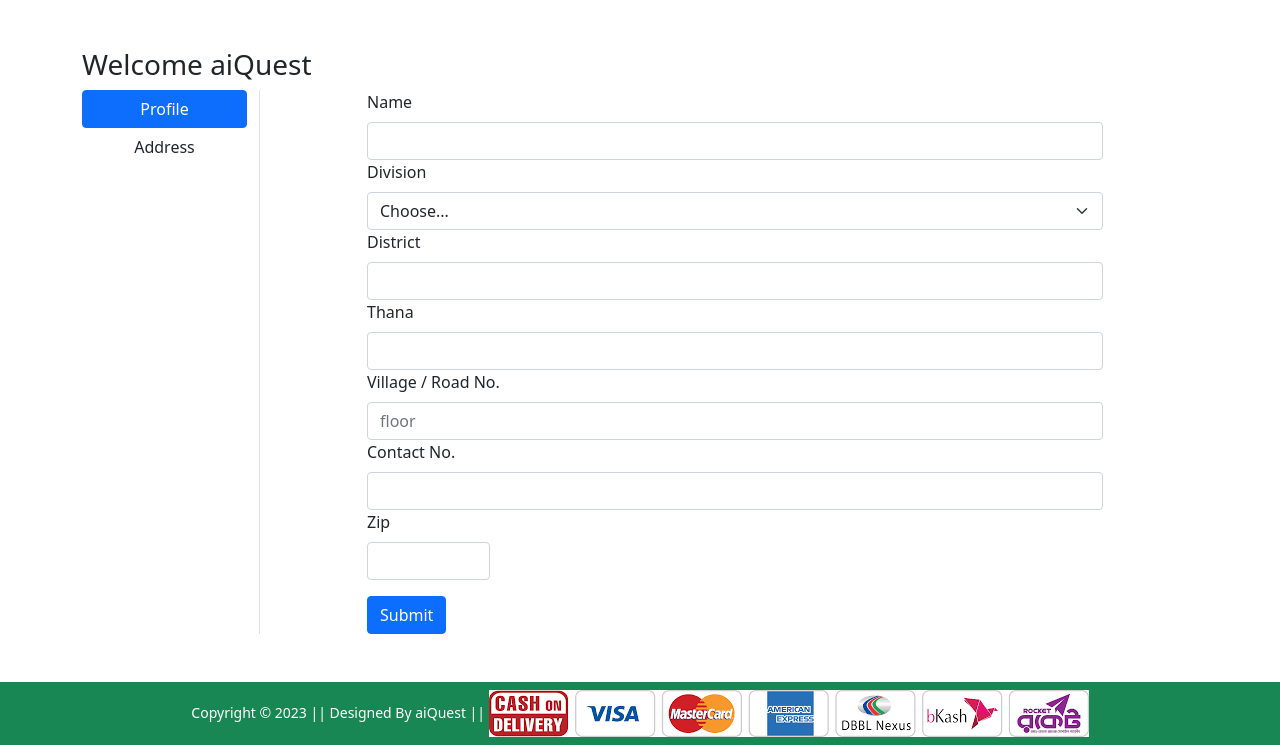
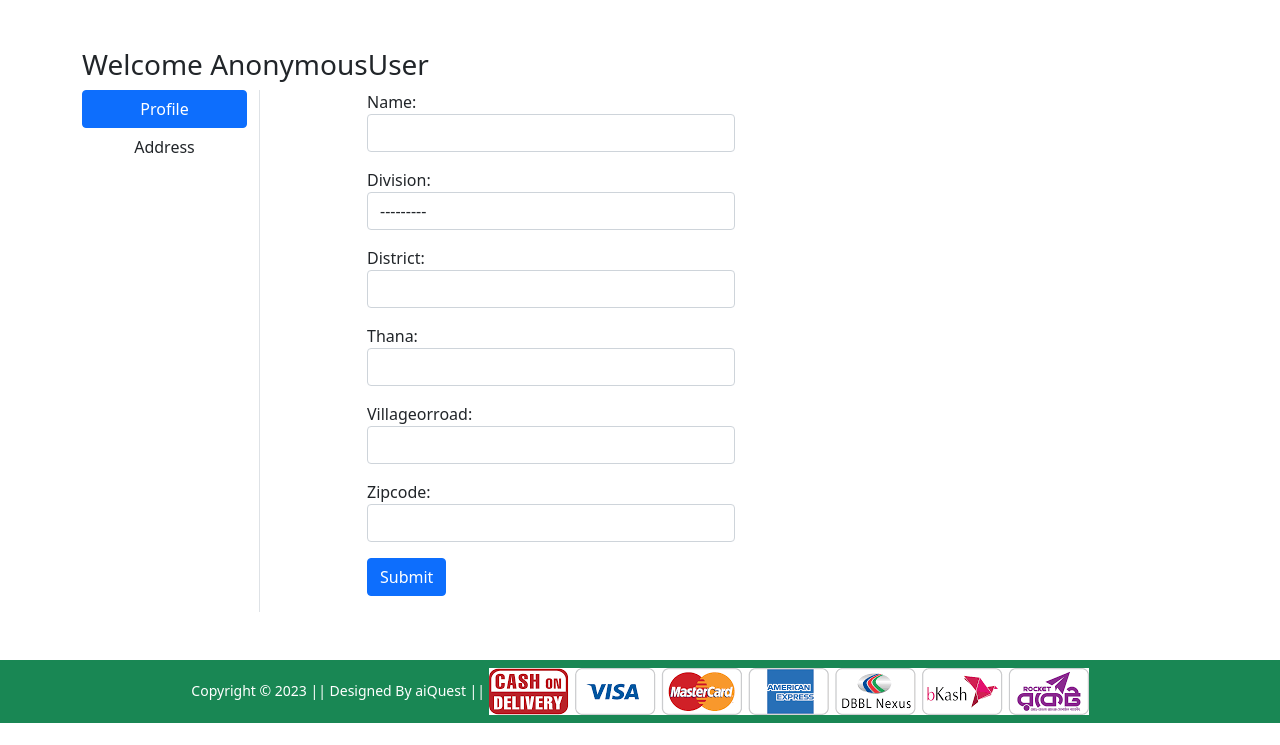
Before and after one commit to jobayrulhasan/djangoEcommercefirst, a Django app: page /profile/ in a window 1280 px wide. Shown: the part 56-801 px from the top of the page. After the commit the page ends 779 px from the top, so only its background shows below. Run offline with Django 5.2, Linux system fonts and the light colour scheme; some libraries are stand-ins or nearby versions.

Commit message:
last changes

```diff
--- a/Shop/forms.py
+++ b/Shop/forms.py
@@ -3,6 +3,7 @@ from django.contrib.auth.forms import UserCreationForm, PasswordChangeForm, Pass
 from django.contrib.auth.models import User
 from django.utils.translation import gettext_lazy as _
 from django.contrib.auth import password_validation
+from .models import Customer
 
 # user registration form. django default
 class CustomerRegistrationForm(UserCreationForm):
@@ -36,3 +37,10 @@ class MyPasswordResetForm(PasswordResetForm):
 class MySetPasswordForm(SetPasswordForm):
     new_password1 = forms.CharField(label=_('New Password'), strip=False, widget=forms.PasswordInput(attrs={'autocomplete':'new password', 'class':'form-control'}), help_text=password_validation.password_validators_help_text_html())
     new_password2 = forms.CharField(label=_('Confirm New Password'), strip=False, widget=forms.PasswordInput(attrs={'autocomplete':'new password', 'class':'form-control'}))
+
+# customer profile
+class CustomerProfileForm(forms.ModelForm):
+    class Meta:
+        model = Customer
+        fields = ['name','division','district','thana','villageorroad','zipcode']
+        widgets = {'name':forms.TextInput(attrs={'class':'form-control'}), 'division':forms.Select(attrs={'class':'form-control'}), 'district':forms.TextInput(attrs={'class':'form-control'}), 'thana':forms.TextInput(attrs={'class':'form-control'}), 'villageorroad':forms.TextInput(attrs={'class':'form-control'}), 'zipcode':forms.NumberInput(attrs={'class':'form-control'})}
--- a/Shop/models.py
+++ b/Shop/models.py
@@ -20,7 +20,7 @@ class Customer(models.Model):
     division = models.CharField(choices=DIVISION_CHOICES, max_length= 50)
     district = models.CharField(max_length=200)
     thana = models.CharField(max_length=50)
-    villageorroad = models.CharField(50)
+    villageorroad = models.CharField(max_length=50)
     zipcode = models.IntegerField()
 
 
--- a/Shop/templates/Shop/base.html
+++ b/Shop/templates/Shop/base.html
@@ -64,10 +64,14 @@
                 <div>
                     <ul class="navbar-nav me-auto mb-2 mb-lg-0">
                         {% if request.user.is_authenticated %}
+                        <li class="nav-item mx-2">
+                            <a href="#" class="nav-link text-white"><span
+                                class="badge bg-danger">10</span> Cart </a>
+                        </li>
                         <li class="nav-item dropdown mx-2">
                             <a class="nav-link dropdown-toggle text-white" href="#" id="profileDropdown" role="button"
                                 data-bs-toggle="dropdown" aria-expanded="false">
-                                aiQuest
+                                {{request.user.username}}
                             </a>
                             <ul class="dropdown-menu" aria-labelledby="profileDropdown">
                                 <li><a class="dropdown-item" href="{% url 'profilepage'%}">Profile</a></li>
@@ -75,10 +79,6 @@
                                 <li><a class="dropdown-item" href="{% url 'passwordchange'%}">Change Password</a></li>
                                 <li><a class="dropdown-item" href="{% url 'userLogout'%}">Logout</a></li>
                             </ul>
-                        </li>
-                        <li class="nav-item mx-2">
-                            <a href="#" class="nav-link text-white"><span
-                                    class="badge bg-danger">10</span> Cart </a>
                         </li>
                         {% else %}
                         <li class="nav-item mx-2">
--- a/Shop/templates/Shop/profile.html
+++ b/Shop/templates/Shop/profile.html
@@ -4,50 +4,26 @@
 {% block main-content %}
 <div class="container my-5">
     <div class="row">
-        <h3>Welcome aiQuest</h3>
+        <h3>Welcome <span class="text-capitalize">{{request.user}}</span></h3>
         <div class="col-sm-2 border-end">
             <ul class="list-unstyled">
-                <li class="d-grid"><a href="{% url 'profilepage' %}" class="btn btn-primary">Profile</a></li>
-                <li class="d-grid"><a href="{% url 'profilepage' %}" class="btn">Address</a></li>
+                <li class="d-grid"><a href="{% url 'profilepage' %}" class="btn {{active}}">Profile</a></li>
+                <li class="d-grid"><a href="{% url 'address' %}" class="btn">Address</a></li>
             </ul>
         </div>
         <div class="col-sm-8 offset-sm-1">
+            {% if messages %}
+            {% for message in messages %}
+            <p {% if message.tags %} class="alert alert-{{message.tags}} mb-5" {% endif %}>{{message}}</p>
+            {% endfor %}
+            {% endif %}
             <form action="" method="post">
                 {% csrf_token %}
-                <div class="col-12">
-                    <label for="inputName" class="form-label">Name</label>
-                    <input type="text" class="form-control" id="inputEmail">
-                </div>
-                <div class="col-md-12">
-                    <label for="inputDivision" class="form-label">Division</label>
-                    <select id="inputDivision" class="form-select">
-                        <option selected>Choose...</option>
-                        <option>...</option>
-                    </select>
-                </div>
-                <div class="col-12">
-                    <label for="inputDistrict" class="form-label">District</label>
-                    <input type="text" class="form-control" id="inputDistrict">
-                </div>
-                <div class="col-12">
-                    <label for="inputThana" class="form-label">Thana</label>
-                    <input type="text" class="form-control" id="inputThana">
-                </div>
-                <div class="col-12">
-                    <label for="inputRoadno" class="form-label">Village / Road No.</label>
-                    <input type="text" class="form-control" id="inputRoadno" placeholder="floor">
-                </div>
-                <div class="col-12">
-                    <label for="inputContact" class="form-label">Contact No.</label>
-                    <input type="text" class="form-control" id="inputContact">
-                </div>
-
-                <div class="col-md-2">
-                    <label for="inputZip" class="form-label">Zip</label>
-                    <input type="text" class="form-control" id="inputZip">
-                </div>
+                {% for fm in form %}
+                <div class="form-group col-lg-6 mb-3">{{fm.label_tag}} {{fm}} <small class="text-danger">{{fm.errors|striptags}}</small></div>
+                {% endfor %}
                 <div class="col-12 mt-3">
-                    <button type="submit" class="btn btn-primary">Submit</button>
+                    <button type="submit" class="btn btn-primary mb-3">Submit</button>
                 </div>
             </form>
         </div>
--- a/Shop/urls.py
+++ b/Shop/urls.py
@@ -9,6 +9,8 @@ from .forms import MyPasswordChangeForm, MyPasswordResetForm, MySetPasswordForm
 urlpatterns = [
     path('', views.ProductView.as_view(), name="home"),
     path('product/<int:pk>', views.ProductDetailsView.as_view(), name= 'show_product_details'),
+    #Add to cart
+    path('addcart/', views.add_to_cart, name='addtocart'),
     # lehenga
     path('lehenga/', views.lehenga, name= 'lehengasingle'),
     path('lehenga/<slug:data>', views.lehenga, name= 'lehengaitems'),
@@ -34,6 +36,8 @@ urlpatterns = [
     path('password_reset_complete/', auth_views.PasswordResetCompleteView.as_view(template_name='Shop/password_reset_complete.html'), name='password_reset_complete'),
 
     # profile
-    path('profile/', views.profile_view, name='profilepage')
+    path('profile/', views.ProfileView.as_view(), name='profilepage'),
+    # Address
+     path('address/', views.address, name='address'),
 
 ] + static(settings.MEDIA_URL, document_root = settings.MEDIA_ROOT)
--- a/Shop/views.py
+++ b/Shop/views.py
@@ -1,12 +1,12 @@
 from django.shortcuts import render, redirect
-from .models import Product
+from .models import Product, Customer, Cart
 from django.views import View
-from .forms import CustomerRegistrationForm
+from .forms import CustomerRegistrationForm, CustomerProfileForm
 from django.contrib import messages
 from django.contrib.auth.forms import AuthenticationForm
 from django.contrib.auth import authenticate, login, logout
 
-# Create your views here.
+
 # show product by different catagory
 class ProductView(View):
     def get(self, request):
@@ -100,5 +100,36 @@ def user_logout(request):
 
 
 # profile
-def profile_view(request):
-    return render(request, 'Shop/profile.html')
+class ProfileView(View):
+    def get(self, request):
+        form = CustomerProfileForm()
+        return render(request, 'Shop/profile.html', {'form': form, 'active':'btn-primary'})
+
+    def post(self, request):
+        form = CustomerProfileForm(request.POST)
+        if form.is_valid():
+            user_name = request.user
+            customer_name = form.cleaned_data['name']
+            customer_division = form.cleaned_data['division']
+            customer_district = form.cleaned_data['district']
+            customer_thana = form.cleaned_data['thana']
+            customer_villageorroad = form.cleaned_data['villageorroad']
+            customer_zipcode = form.cleaned_data['zipcode']
+            all_customer_data = Customer(user = user_name, name = customer_name, division = customer_division, district = customer_district, thana = customer_thana, villageorroad = customer_villageorroad, zipcode = customer_zipcode)
+            all_customer_data.save()
+            messages.success(request, 'Congratulations! Profile Updated Successfully')
+        return render(request, 'Shop/profile.html', {'form':form, 'active':'btn-primary'})
+
+# Address
+def address(request):
+ add = Customer.objects.filter(user=request.user)
+ return render(request, 'Shop/address.html', {'add':add, 'active':'btn-primary'})
+
+# Add to card
+
+def add_to_cart(request):
+    userName = request.user
+    product_Id = request.GET.get('product_id')
+    productTable = Product.objects.get(id = product_Id)
+    Cart(user=userName, product = productTable).save()
+    return render(request,'Shop/addtocart.html')
```
Also changed, not shown: Ecommerce/settings.py (+10 -2 lines), Shop/templates/Shop/address.html (added, +35 -0 lines), Shop/templates/Shop/addtocart.html (added, +67 -0 lines), Shop/templates/Shop/productdetail.html (+7 -3 lines), db.sqlite3.
